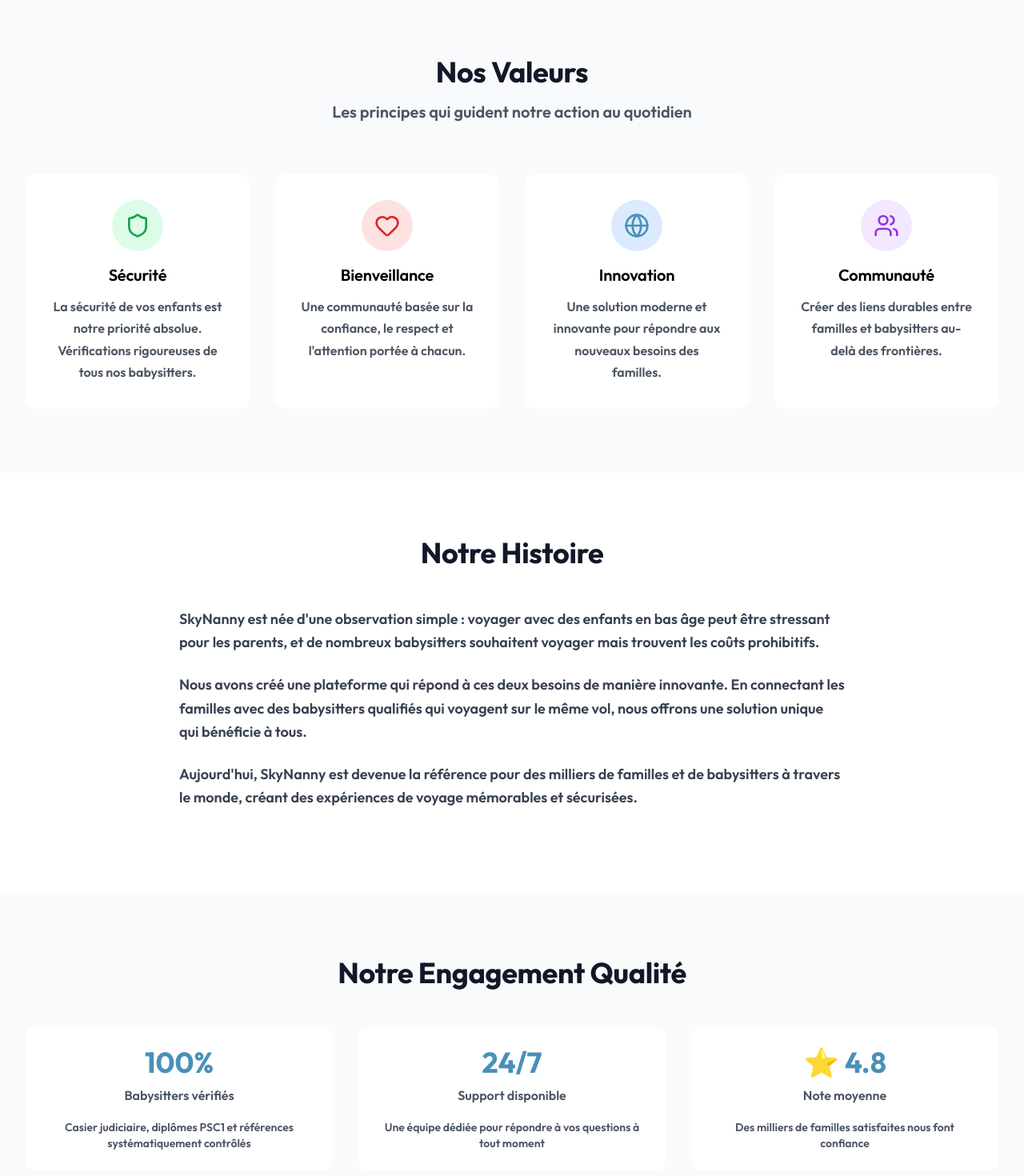
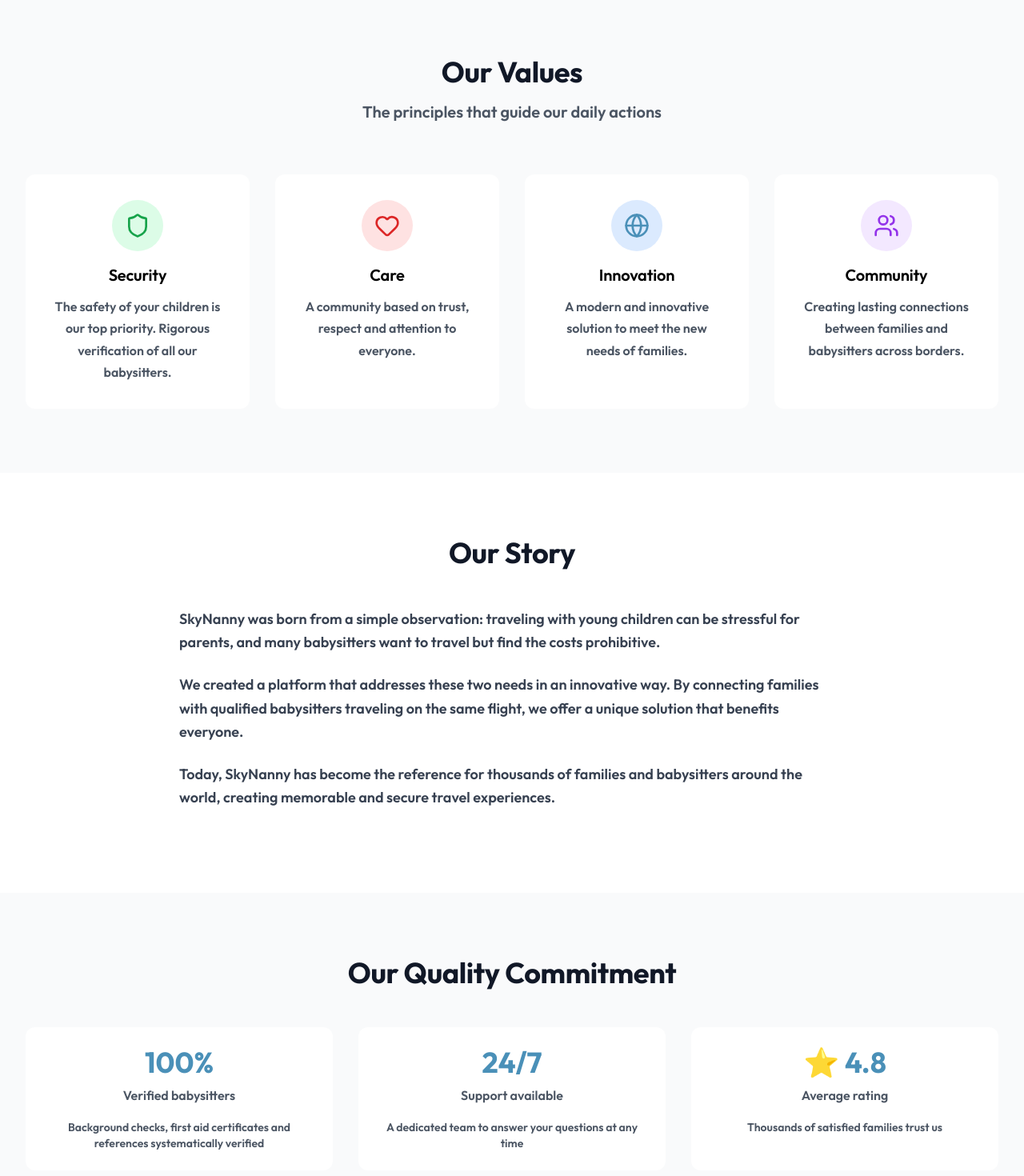
Before and after one commit to skynannyltd-art/skynanny-frontend, a React (Vite) app: page /about in a window 1280 px wide. Shown: the part 1120-2590 px from the top of the page at 80% size. Built offline with nearby package versions, Linux system fonts and the light colour scheme; no server answers.

Commit message:
🌍 AboutPage - Traduction complète EN/ES pour Valeurs, Histoire et Engagement Qualité

```diff
--- a/src/locales/en/translation.json
+++ b/src/locales/en/translation.json
@@ -39,6 +39,32 @@
     "babysitterTitle": "For babysitters,",
     "babysitterText": "we offer them the opportunity to significantly reduce their travel costs while making the world more accessible. By accompanying families on their trips, they can travel at a lower cost while practicing their passion.",
     "conclusion": "A win-win solution that transforms every flight into a positive experience for everyone."
+  },
+  "about": {
+    "valuesTitle": "Our Values",
+    "valuesSubtitle": "The principles that guide our daily actions",
+    "securityTitle": "Security",
+    "securityDesc": "The safety of your children is our top priority. Rigorous verification of all our babysitters.",
+    "careTitle": "Care",
+    "careDesc": "A community based on trust, respect and attention to everyone.",
+    "innovationTitle": "Innovation",
+    "innovationDesc": "A modern and innovative solution to meet the new needs of families.",
+    "communityTitle": "Community",
+    "communityDesc": "Creating lasting connections between families and babysitters across borders.",
+    "historyTitle": "Our Story",
+    "historyP1": "SkyNanny was born from a simple observation: traveling with young children can be stressful for parents, and many babysitters want to travel but find the costs prohibitive.",
+    "historyP2": "We created a platform that addresses these two needs in an innovative way. By connecting families with qualified babysitters traveling on the same flight, we offer a unique solution that benefits everyone.",
+    "historyP3": "Today, SkyNanny has become the reference for thousands of families and babysitters around the world, creating memorable and secure travel experiences.",
+    "qualityTitle": "Our Quality Commitment",
+    "quality100": "100%",
+    "quality100Label": "Verified babysitters",
+    "quality100Desc": "Background checks, first aid certificates and references systematically verified",
+    "quality247": "24/7",
+    "quality247Label": "Support available",
+    "quality247Desc": "A dedicated team to answer your questions at any time",
+    "quality48": "⭐ 4.8",
+    "quality48Label": "Average rating",
+    "quality48Desc": "Thousands of satisfied families trust us"
   },
   "welcome": {
     "title": "Who are you?",
--- a/src/locales/es/translation.json
+++ b/src/locales/es/translation.json
@@ -39,6 +39,32 @@
     "babysitterTitle": "Para las niñeras,",
     "babysitterText": "les ofrecemos la oportunidad de reducir significativamente sus costos de viaje mientras hacen el mundo más accesible. Al acompañar a las familias en sus viajes, pueden viajar a menor costo mientras practican su pasión.",
     "conclusion": "Una solución beneficiosa para todos que transforma cada vuelo en una experiencia positiva para todos."
+  },
+  "about": {
+    "valuesTitle": "Nuestros Valores",
+    "valuesSubtitle": "Los principios que guían nuestra acción diaria",
+    "securityTitle": "Seguridad",
+    "securityDesc": "La seguridad de sus hijos es nuestra máxima prioridad. Verificación rigurosa de todas nuestras niñeras.",
+    "careTitle": "Cuidado",
+    "careDesc": "Una comunidad basada en la confianza, el respeto y la atención a cada uno.",
+    "innovationTitle": "Innovación",
+    "innovationDesc": "Una solución moderna e innovadora para responder a las nuevas necesidades de las familias.",
+    "communityTitle": "Comunidad",
+    "communityDesc": "Crear vínculos duraderos entre familias y niñeras más allá de las fronteras.",
+    "historyTitle": "Nuestra Historia",
+    "historyP1": "SkyNanny nació de una observación simple: viajar con niños pequeños puede ser estresante para los padres, y muchas niñeras desean viajar pero encuentran los costos prohibitivos.",
+    "historyP2": "Creamos una plataforma que responde a estas dos necesidades de manera innovadora. Al conectar familias con niñeras calificadas que viajan en el mismo vuelo, ofrecemos una solución única que beneficia a todos.",
+    "historyP3": "Hoy, SkyNanny se ha convertido en la referencia para miles de familias y niñeras en todo el mundo, creando experiencias de viaje memorables y seguras.",
+    "qualityTitle": "Nuestro Compromiso de Calidad",
+    "quality100": "100%",
+    "quality100Label": "Niñeras verificadas",
+    "quality100Desc": "Antecedentes penales, certificados de primeros auxilios y referencias sistemáticamente verificados",
+    "quality247": "24/7",
+    "quality247Label": "Soporte disponible",
+    "quality247Desc": "Un equipo dedicado para responder sus preguntas en cualquier momento",
+    "quality48": "⭐ 4.8",
+    "quality48Label": "Calificación promedio",
+    "quality48Desc": "Miles de familias satisfechas confían en nosotros"
   },
   "welcome": {
     "title": "¿Quién eres?",
--- a/src/locales/fr/translation.json
+++ b/src/locales/fr/translation.json
@@ -39,6 +39,32 @@
     "babysitterTitle": "For babysitters,",
     "babysitterText": "we offer them the opportunity to significantly reduce their travel costs while making the world more accessible. By accompanying families on their trips, they can travel at a lower cost while practicing their passion.",
     "conclusion": "A win-win solution that transforms every flight into a positive experience for everyone."
+  },
+  "about": {
+    "valuesTitle": "Nos Valeurs",
+    "valuesSubtitle": "Les principes qui guident notre action au quotidien",
+    "securityTitle": "Sécurité",
+    "securityDesc": "La sécurité de vos enfants est notre priorité absolue. Vérifications rigoureuses de tous nos babysitters.",
+    "careTitle": "Bienveillance",
+    "careDesc": "Une communauté basée sur la confiance, le respect et l'attention portée à chacun.",
+    "innovationTitle": "Innovation",
+    "innovationDesc": "Une solution moderne et innovante pour répondre aux nouveaux besoins des familles.",
+    "communityTitle": "Communauté",
+    "communityDesc": "Créer des liens durables entre familles et babysitters au-delà des frontières.",
+    "historyTitle": "Notre Histoire",
+    "historyP1": "SkyNanny est née d'une observation simple : voyager avec des enfants en bas âge peut être stressant pour les parents, et de nombreux babysitters souhaitent voyager mais trouvent les coûts prohibitifs.",
+    "historyP2": "Nous avons créé une plateforme qui répond à ces deux besoins de manière innovante. En connectant les familles avec des babysitters qualifiés qui voyagent sur le même vol, nous offrons une solution unique qui bénéficie à tous.",
+    "historyP3": "Aujourd'hui, SkyNanny est devenue la référence pour des milliers de familles et de babysitters à travers le monde, créant des expériences de voyage mémorables et sécurisées.",
+    "qualityTitle": "Notre Engagement Qualité",
+    "quality100": "100%",
+    "quality100Label": "Babysitters vérifiés",
+    "quality100Desc": "Casier judiciaire, diplômes PSC1 et références systématiquement contrôlés",
+    "quality247": "24/7",
+    "quality247Label": "Support disponible",
+    "quality247Desc": "Une équipe dédiée pour répondre à vos questions à tout moment",
+    "quality48": "⭐ 4.8",
+    "quality48Label": "Note moyenne",
+    "quality48Desc": "Des milliers de familles satisfaites nous font confiance"
   },
   "welcome": {
     "title": "Who are you?",
--- a/src/pages/AboutPage.jsx
+++ b/src/pages/AboutPage.jsx
@@ -61,8 +61,8 @@
       <section className="py-20 bg-gray-50">
         <div className="max-w-7xl mx-auto px-4 sm:px-6 lg:px-8">
           <div className="text-center mb-16">
-            <h2 className="text-4xl font-bold text-gray-900 mb-4">Nos Valeurs</h2>
-            <p className="text-xl text-gray-600">Les principes qui guident notre action au quotidien</p>
+            <h2 className="text-4xl font-bold text-gray-900 mb-4">{t('about.valuesTitle')}</h2>
+            <p className="text-xl text-gray-600">{t('about.valuesSubtitle')}</p>
           </div>
 
           <div className="grid md:grid-cols-2 lg:grid-cols-4 gap-8">
@@ -70,9 +70,9 @@
               <div className="w-16 h-16 bg-green-100 rounded-full flex items-center justify-center mx-auto mb-4">
                 <Shield className="text-green-600" size={32} />
               </div>
-              <h3 className="text-xl font-semibold mb-3">Sécurité</h3>
+              <h3 className="text-xl font-semibold mb-3">{t('about.securityTitle')}</h3>
               <p className="text-gray-600">
-                La sécurité de vos enfants est notre priorité absolue. Vérifications rigoureuses de tous nos babysitters.
+                {t('about.securityDesc')}
               </p>
             </div>
 
@@ -80,9 +80,9 @@
               <div className="w-16 h-16 bg-red-100 rounded-full flex items-center justify-center mx-auto mb-4">
                 <Heart className="text-red-600" size={32} />
               </div>
-              <h3 className="text-xl font-semibold mb-3">Bienveillance</h3>
+              <h3 className="text-xl font-semibold mb-3">{t('about.careTitle')}</h3>
               <p className="text-gray-600">
-                Une communauté basée sur la confiance, le respect et l'attention portée à chacun.
+                {t('about.careDesc')}
               </p>
             </div>
 
@@ -90,9 +90,9 @@
               <div className="w-16 h-16 bg-blue-100 rounded-full flex items-center justify-center mx-auto mb-4">
                 <Globe className="text-primary" size={32} />
               </div>
-              <h3 className="text-xl font-semibold mb-3">Innovation</h3>
+              <h3 className="text-xl font-semibold mb-3">{t('about.innovationTitle')}</h3>
               <p className="text-gray-600">
-                Une solution moderne et innovante pour répondre aux nouveaux besoins des familles.
+                {t('about.innovationDesc')}
               </p>
             </div>
 
@@ -100,9 +100,9 @@
               <div className="w-16 h-16 bg-purple-100 rounded-full flex items-center justify-center mx-auto mb-4">
                 <Users className="text-purple-600" size={32} />
               </div>
-              <h3 className="text-xl font-semibold mb-3">Communauté</h3>
+              <h3 className="text-xl font-semibold mb-3">{t('about.communityTitle')}</h3>
               <p className="text-gray-600">
-                Créer des liens durables entre familles et babysitters au-delà des frontières.
+                {t('about.communityDesc')}
               </p>
             </div>
           </div>
@@ -113,25 +113,20 @@
       <section className="py-20 bg-white">
         <div className="max-w-4xl mx-auto px-4 sm:px-6 lg:px-8">
           <div className="text-center mb-12">
-            <h2 className="text-4xl font-bold text-gray-900 mb-6">Notre Histoire</h2>
+            <h2 className="text-4xl font-bold text-gray-900 mb-6">{t('about.historyTitle')}</h2>
           </div>
 
           <div className="prose prose-lg mx-auto text-gray-700">
             <p className="text-lg leading-relaxed mb-6">
-              SkyNanny est née d'une observation simple : voyager avec des enfants en bas âge peut être
-              stressant pour les parents, et de nombreux babysitters souhaitent voyager mais trouvent
-              les coûts prohibitifs.
+              {t('about.historyP1')}
             </p>
 
             <p className="text-lg leading-relaxed mb-6">
-              Nous avons créé une plateforme qui répond à ces deux besoins de manière innovante. En
-              connectant les familles avec des babysitters qualifiés qui voyagent sur le même vol, nous
-              offrons une solution unique qui bénéficie à tous.
+              {t('about.historyP2')}
             </p>
 
             <p className="text-lg leading-relaxed mb-6">
-              Aujourd'hui, SkyNanny est devenue la référence pour des milliers de familles et de babysitters
-              à travers le monde, créant des expériences de voyage mémorables et sécurisées.
+              {t('about.historyP3')}
             </p>
           </div>
         </div>
@@ -141,37 +136,37 @@
       <section className="py-20 bg-gray-50">
         <div className="max-w-7xl mx-auto px-4 sm:px-6 lg:px-8">
           <div className="text-center mb-12">
-            <h2 className="text-4xl font-bold text-gray-900 mb-6">Notre Engagement Qualité</h2>
+            <h2 className="text-4xl font-bold text-gray-900 mb-6">{t('about.qualityTitle')}</h2>
           </div>
 
           <div className="grid md:grid-cols-3 gap-8">
             <div className="bg-white rounded-xl p-6">
               <div className="text-center mb-4">
-                <div className="text-4xl font-bold text-primary mb-2">100%</div>
-                <p className="text-gray-600">Babysitters vérifiés</p>
+                <div className="text-4xl font-bold text-primary mb-2">{t('about.quality100')}</div>
+                <p className="text-gray-600">{t('about.quality100Label')}</p>
               </div>
               <p className="text-sm text-gray-600 text-center">
-                Casier judiciaire, diplômes PSC1 et références systématiquement contrôlés
+                {t('about.quality100Desc')}
               </p>
             </div>
 
             <div className="bg-white rounded-xl p-6">
               <div className="text-center mb-4">
-                <div className="text-4xl font-bold text-primary mb-2">24/7</div>
-                <p className="text-gray-600">Support disponible</p>
+                <div className="text-4xl font-bold text-primary mb-2">{t('about.quality247')}</div>
+                <p className="text-gray-600">{t('about.quality247Label')}</p>
               </div>
               <p className="text-sm text-gray-600 text-center">
-                Une équipe dédiée pour répondre à vos questions à tout moment
+                {t('about.quality247Desc')}
               </p>
             </div>
 
             <div className="bg-white rounded-xl p-6">
               <div className="text-center mb-4">
-                <div className="text-4xl font-bold text-primary mb-2">⭐ 4.8</div>
-                <p className="text-gray-600">Note moyenne</p>
+                <div className="text-4xl font-bold text-primary mb-2">{t('about.quality48')}</div>
+                <p className="text-gray-600">{t('about.quality48Label')}</p>
               </div>
               <p className="text-sm text-gray-600 text-center">
-                Des milliers de familles satisfaites nous font confiance
+                {t('about.quality48Desc')}
               </p>
             </div>
           </div>
```
